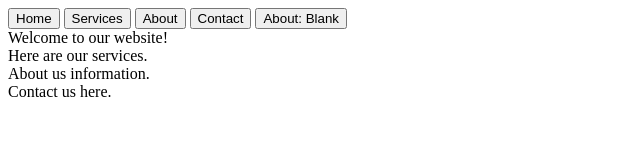
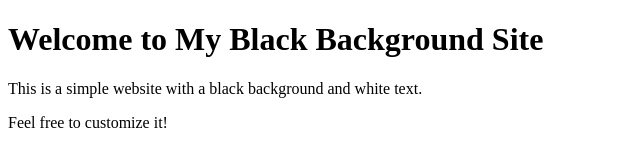
Before and after one commit to xeenoUB/hi, a plain HTML site: page index.html in a window 1280 px wide. Shown: the whole page, without its empty margins (0-640 px from the left). Drawn offline with Linux system fonts and the light colour scheme.

Commit message:
Update index.html\\

```diff
--- a/index.html
+++ b/index.html
@@ -3,31 +3,12 @@
 <head>
     <meta charset="UTF-8">
     <meta name="viewport" content="width=device-width, initial-scale=1.0">
-    <title>Animated Background Website</title>
-    <link rel="stylesheet" href="styles/style.css">
+    <title>Black Background Site</title>
+    <link rel="stylesheet" href="styles.css">
 </head>
 <body>
-    <div class="navbar">
-        <button onclick="showTab('home')">Home</button>
-        <button onclick="showTab('services')">Services</button>
-        <button onclick="showTab('about')">About</button>
-        <button onclick="showTab('contact')">Contact</button>
-        <button onclick="window.open('about:blank')">About: Blank</button>
-    </div>
-    <div class="content">
-        <div id="home" class="tab active">Welcome to our website!</div>
-        <div id="services" class="tab">Here are our services.</div>
-        <div id="about" class="tab">About us information.</div>
-        <div id="contact" class="tab">Contact us here.</div>
-    </div>
-    <script>
-        function showTab(tabId) {
-            const tabs = document.querySelectorAll('.tab');
-            tabs.forEach(tab => {
-                tab.classList.remove('active');
-            });
-            document.getElementById(tabId).classList.add('active');
-        }
-    </script>
+    <h1>Welcome to My Black Background Site</h1>
+    <p>This is a simple website with a black background and white text.</p>
+    <p>Feel free to customize it!</p>
 </body>
 </html>
```
